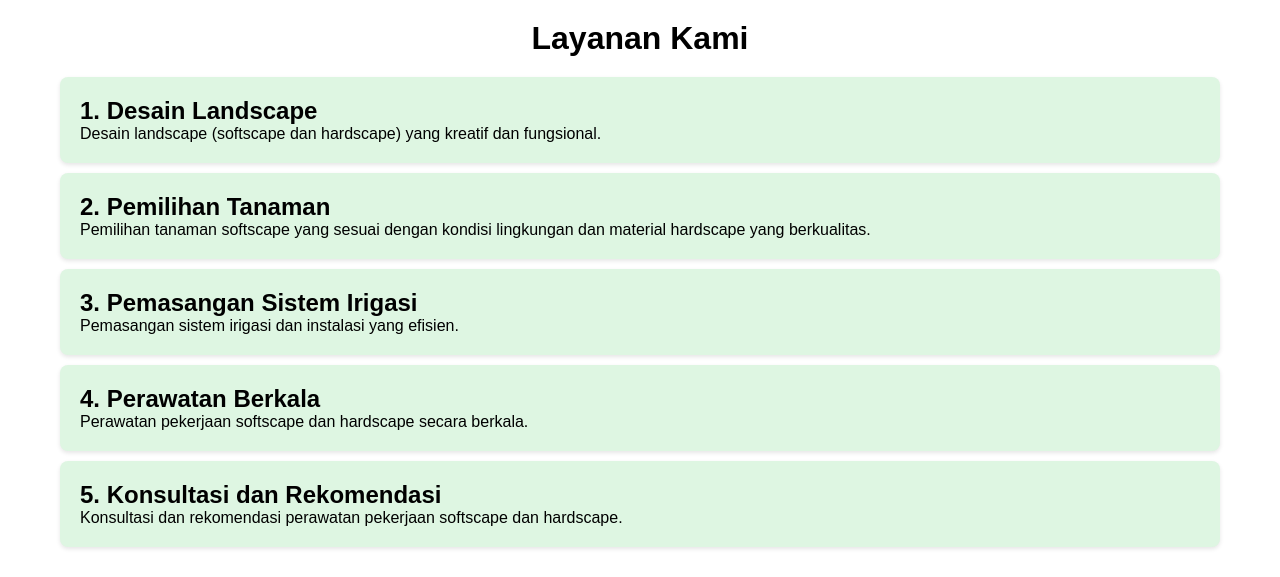
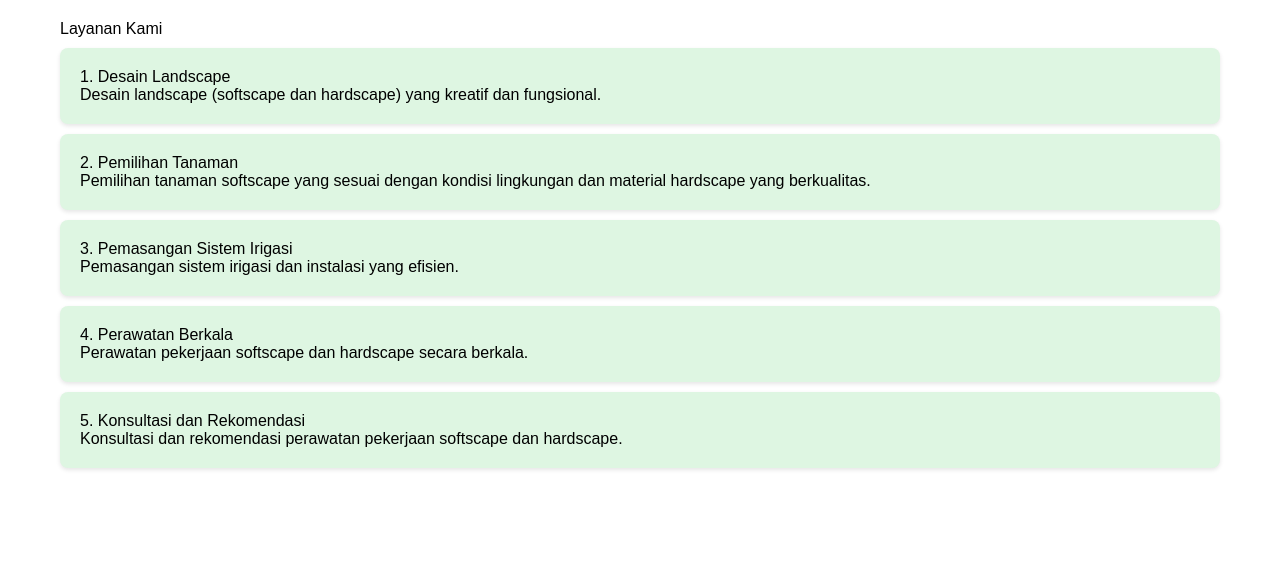
Before and after one commit to Steven633/Rembulung, a plain HTML site: page index.html in a window 1280 px wide. Shown: the part 800-1377 px from the top of the page. After the commit the page ends 1298 px from the top, so only its background shows below. Drawn offline with Linux system fonts and the light colour scheme.

Commit message:
Update index.html

```diff
--- a/index.html
+++ b/index.html
@@ -3,7 +3,7 @@
 <head>
     <meta charset="UTF-8">
     <meta name="viewport" content="width=device-width, initial-scale=1.0">
-    <title>Responsive Image</title>
+    <title>Home</title>
     <link rel="stylesheet" href="styles.css">
 </head>
 <body>
@@ -37,26 +37,26 @@
     </a>
 
     <div class="container">
-        <h1>Layanan Kami</h1>
+        <div class="Judullay">Layanan Kami</div>
         <div class="service-box">
-            <h2>1. Desain Landscape</h2>
-            <p>Desain landscape (softscape dan hardscape) yang kreatif dan fungsional.</p>
+            <div class="jul1">1. Desain Landscape</div>
+            <div class="desc">Desain landscape (softscape dan hardscape) yang kreatif dan fungsional.</div>
         </div>
         <div class="service-box">
-            <h2>2. Pemilihan Tanaman</h2>
-            <p>Pemilihan tanaman softscape yang sesuai dengan kondisi lingkungan dan material hardscape yang berkualitas.</p>
+            <div class="jul1">2. Pemilihan Tanaman</div>
+            <div class="desc">Pemilihan tanaman softscape yang sesuai dengan kondisi lingkungan dan material hardscape yang berkualitas.</div>
         </div>
         <div class="service-box">
-            <h2>3. Pemasangan Sistem Irigasi</h2>
-            <p>Pemasangan sistem irigasi dan instalasi yang efisien.</p>
+            <div class="jul1">3. Pemasangan Sistem Irigasi</div>
+            <div class="desc">Pemasangan sistem irigasi dan instalasi yang efisien.</div>
         </div>
         <div class="service-box">
-            <h2>4. Perawatan Berkala</h2>
-            <p>Perawatan pekerjaan softscape dan hardscape secara berkala.</p>
+            <div class="jul1">4. Perawatan Berkala</div>
+            <div class="desc">Perawatan pekerjaan softscape dan hardscape secara berkala.</div>
         </div>
         <div class="service-box">
-            <h2>5. Konsultasi dan Rekomendasi</h2>
-            <p>Konsultasi dan rekomendasi perawatan pekerjaan softscape dan hardscape.</p>
+            <div class="jul1">5. Konsultasi dan Rekomendasi</div>
+            <div class="desc">Konsultasi dan rekomendasi perawatan pekerjaan softscape dan hardscape.</div>
         </div>
     </div>
     <script src="script.js"></script>
```
